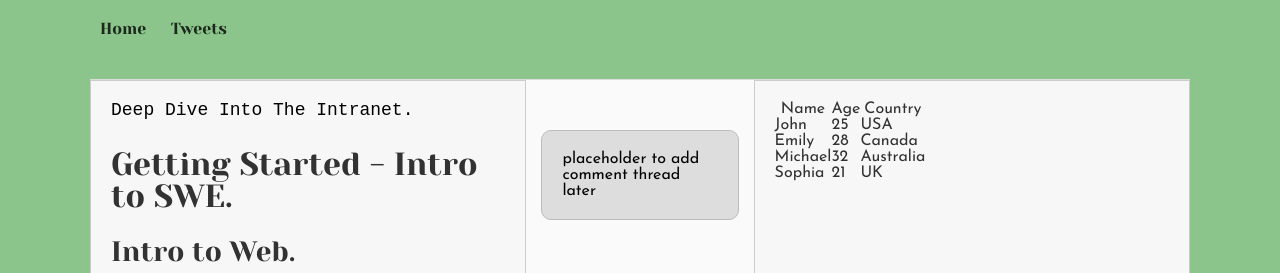
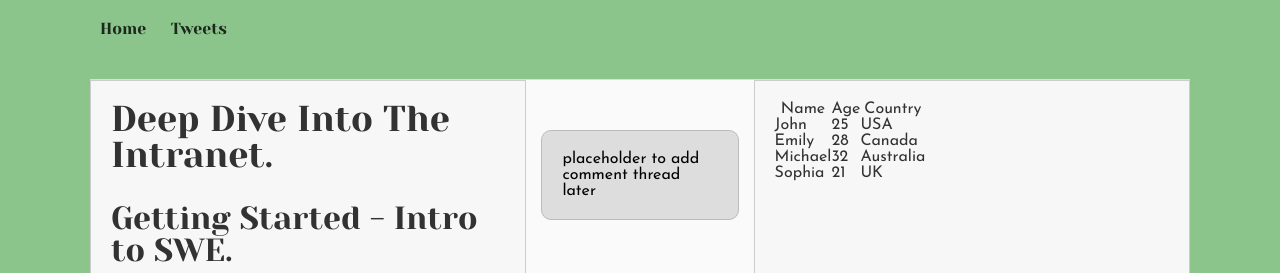
Before and after one commit to Saraphina03/alx_html_css, a plain HTML site: page css_basic/index.html in a window 1280 px wide. Shown: the top 273 px of the page. Drawn offline with Linux system fonts and the light colour scheme.

Commit message:
see changes

```diff
--- a/css_basic/styles.css
+++ b/css_basic/styles.css
@@ -23,11 +23,6 @@ article {
     padding: 20px; /* Adding some padding around the article content */
     border: 1px solid #ccc; /* Adding a border around the article */
 }
-h1{
-    font-family: 'Courier New', Courier, monospace;
-    font-size: large;
-    color: black;
-}
 aside {
     flex: 1;
 }
```
Also changed, not shown: css_basic/tweets.html (+2 -2 lines).
